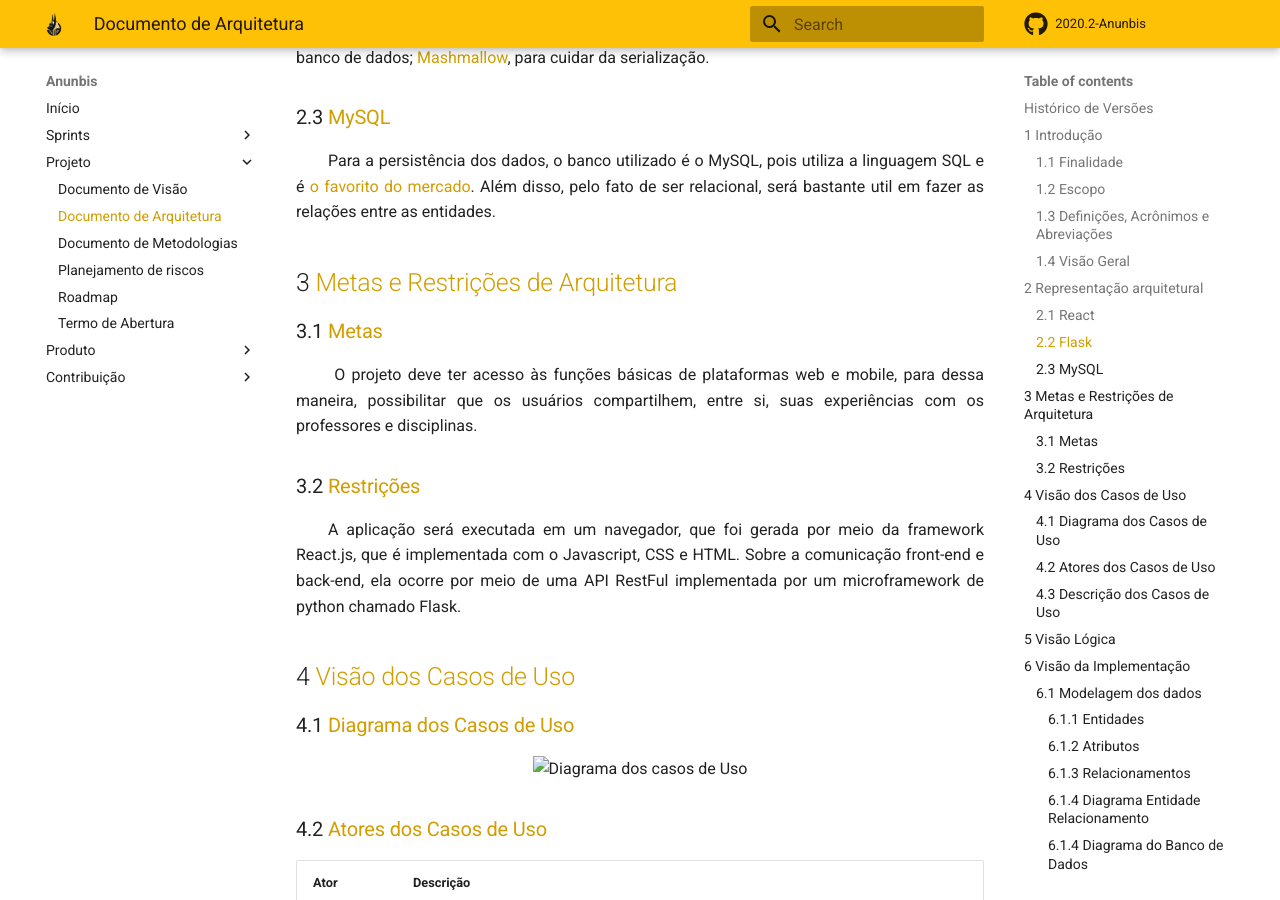
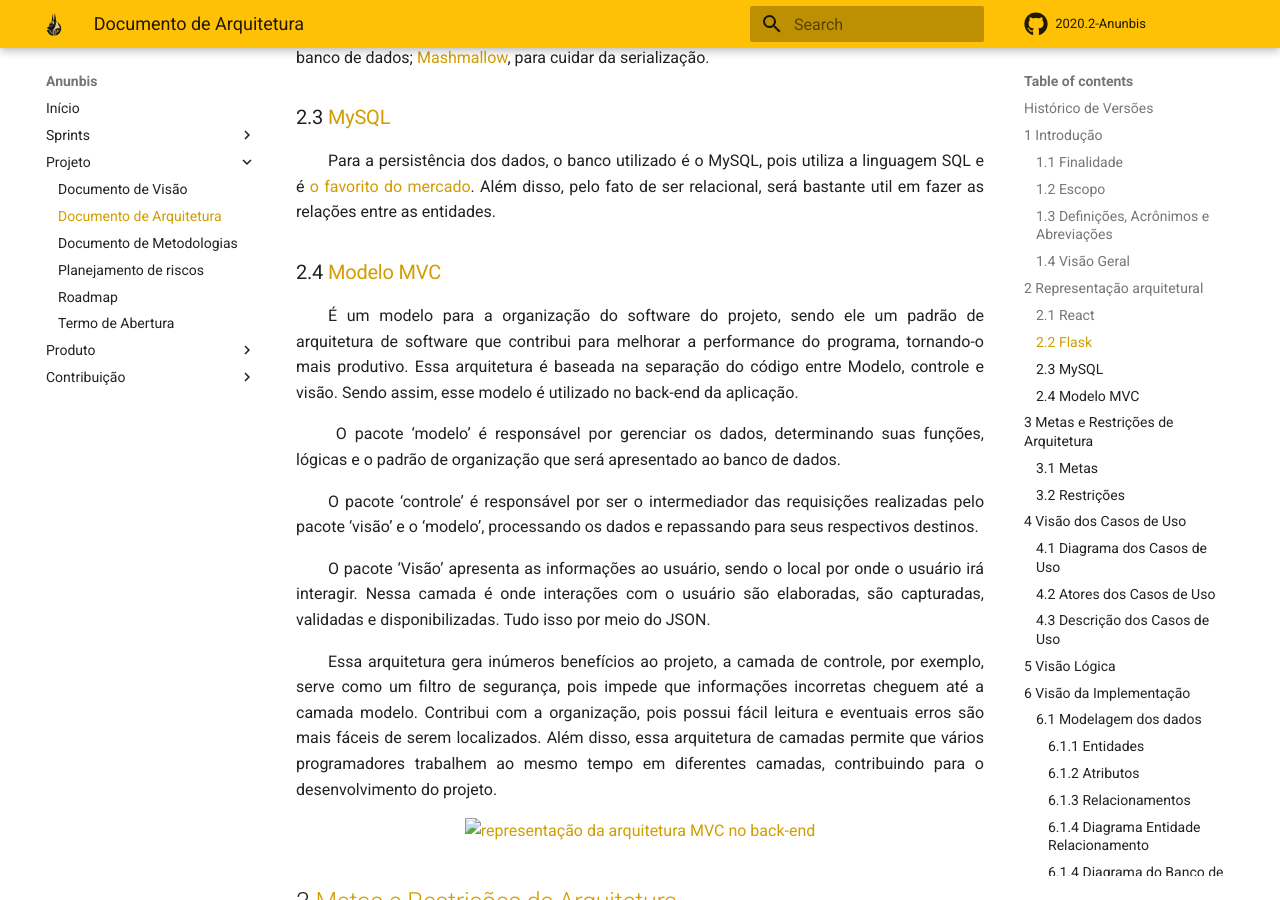
Before and after one commit to fga-eps-mds/2020.2-Anunbis, an MkDocs documentation site: the page built from docs/documentacao/documento-de-arquitetura.md, in a window 1280 px wide and 900 px high, scrolled down 2651 px. Built offline with MkDocs 1.6.1 and Material for MkDocs 9.7.7, drawn with Linux system fonts in a browser that asks for light colours; comment, search, counter and statistics services are not loaded.

Commit message:
(#97) adicionando texto sobre o modelo mvc

```diff
--- a/docs/documentacao/documento-de-arquitetura.md
+++ b/docs/documentacao/documento-de-arquitetura.md
@@ -73,17 +73,17 @@ href="https://insights.stackoverflow.com/survey/2020#technology">o favorito do m
 
 <!-- <p align = "justify">&emsp;&emsp;Sendo assim, o SQLAlchemy é capaz de mediar todas as tarefas necessárias, como por exemplo, criar tabelas, relacionamentos, realizar  consultas, adicionar e remover informações, para o pleno funcionamento desse projeto.</p> -->
 
-<!-- ### 2.4 <a name="3_4">Modelo MVC</a>
+### 2.4 <a name="3_4">Modelo MVC</a>
 <p align="justify">&emsp;&emsp;É um modelo para a organização do software do projeto, sendo ele um padrão de arquitetura de software que contribui para melhorar a performance do programa, tornando-o mais produtivo. Essa arquitetura é baseada na separação do código entre Modelo, controle e visão. Sendo assim, esse modelo é utilizado no back-end da aplicação. </p>
 
 <p align="justify">&emsp;&emsp; O pacote ‘modelo’ é responsável por gerenciar os dados, determinando suas funções, lógicas e o padrão de organização que será apresentado ao banco de dados. </p>
 <p align="justify">&emsp;&emsp;O pacote ‘controle’ é responsável por ser o intermediador das requisições realizadas pelo pacote ‘visão’ e o ‘modelo’, processando os dados e repassando para seus respectivos destinos.</p>
-<p align="justify">&emsp;&emsp;O pacote ‘Visão’ apresenta as informações ao usuário, sendo o local por onde o usuário irá interagir. Nessa camada é onde botões, mensagens e interações com o usuário são elaboradas, onde são capturadas e disponibilizadas informações para o usuário.</p>
+<p align="justify">&emsp;&emsp;O pacote ‘Visão’ apresenta as informações ao usuário, sendo o local por onde o usuário irá interagir. Nessa camada é onde interações com o usuário são elaboradas, são capturadas, validadas e disponibilizadas. Tudo isso por meio do JSON.</p>
 
-<p align="justify">&emsp;&emsp;Essa arquitetura gera inúmeros benefícios ao projeto, a camada de controle por exemplo, serve como um filtro de segurança, pois impede que informações incorretas cheguem até a camada modelo. Contribui com a organização, pois possui fácil leitura e eventuais erros são mais fáceis de serem localizados. Além de que, essa arquitetura de camadas permite que vários programadores trabalhem ao mesmo tempo em diferentes camadas, contribuindo para o desenvolvimento do projeto.</p>
+<p align="justify">&emsp;&emsp;Essa arquitetura gera inúmeros benefícios ao projeto, a camada de controle, por exemplo, serve como um filtro de segurança, pois impede que informações incorretas cheguem até a camada modelo. Contribui com a organização, pois possui fácil leitura e eventuais erros são mais fáceis de serem localizados. Além disso, essa arquitetura de camadas permite que vários programadores trabalhem ao mesmo tempo em diferentes camadas, contribuindo para o desenvolvimento do projeto.</p>
 
 <div style="display:block;text-align:center"><a style="text-align:center" href="https://edisciplinas.usp.br/pluginfile.php/4632609/mod_resource/content/1/5%20Arquitetura%20MVC.pdf"><img src="/2020.2-Anunbis/images/arquiteturaMVCBackEnd.png" alt="representação da arquitetura MVC no back-end"></a></div>
--->
+
 ## 3 <a name="3">Metas e Restrições de Arquitetura</a>
 
 ### 3.1 <a name="3_1">Metas</a>
```
